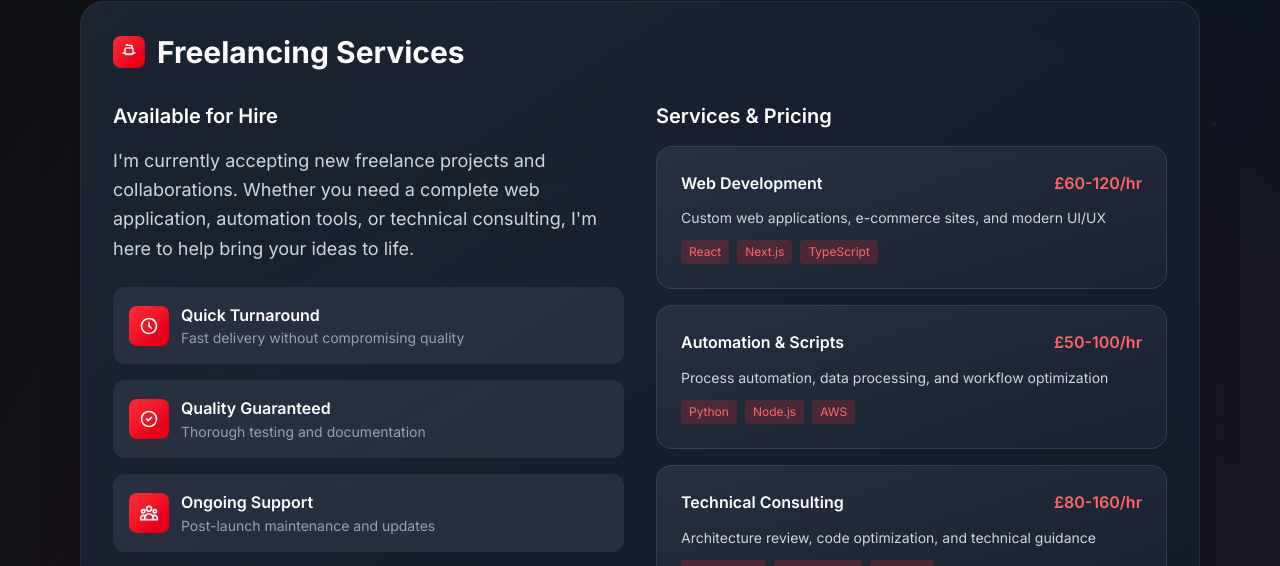
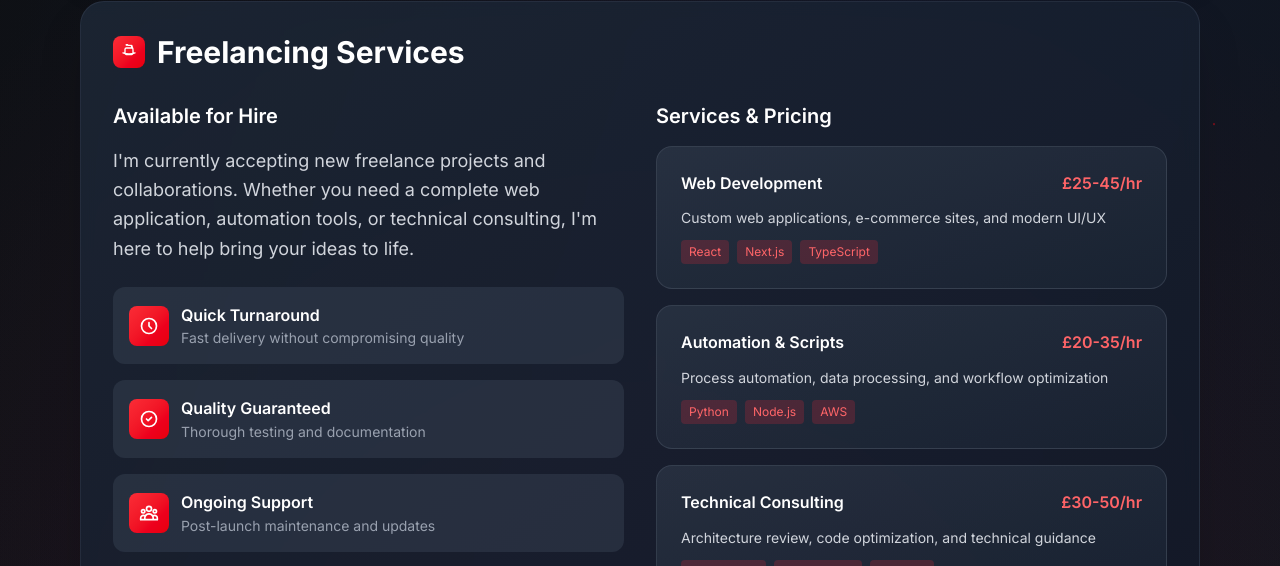
Before and after one commit to inkFusionLabs/inkFusionLabs-Website, a Next.js app: page / in a window 1280 px wide. Shown: the part 1064-1630 px from the top of the page. Built offline with nearby package versions, Linux system fonts and the light colour scheme.

Commit message:
Adjust pricing to realistic entry-level rates for 2 months experience - Web Development: £25-45/hr (was £60-120/hr) - Automation: £20-35/hr (was £50-100/hr) - Consulting: £30-50/hr (was £80-160/hr) - Competitive pricing for new freelancer

```diff
--- a/src/app/page.tsx
+++ b/src/app/page.tsx
@@ -257,7 +257,7 @@ export default function Home() {
                     <div className="p-6 bg-gradient-to-br from-gray-700/50 to-gray-800/50 rounded-2xl border border-gray-600/50 card-hover">
                       <div className="flex items-center justify-between mb-3">
                         <h4 className="font-semibold text-white">Web Development</h4>
-                        <span className="text-red-400 font-semibold">£60-120/hr</span>
+                        <span className="text-red-400 font-semibold">£25-45/hr</span>
                       </div>
                       <p className="text-sm text-gray-300 mb-3">Custom web applications, e-commerce sites, and modern UI/UX</p>
                       <div className="flex flex-wrap gap-2">
@@ -270,7 +270,7 @@ export default function Home() {
                     <div className="p-6 bg-gradient-to-br from-gray-700/50 to-gray-800/50 rounded-2xl border border-gray-600/50 card-hover">
                       <div className="flex items-center justify-between mb-3">
                         <h4 className="font-semibold text-white">Automation & Scripts</h4>
-                        <span className="text-red-400 font-semibold">£50-100/hr</span>
+                        <span className="text-red-400 font-semibold">£20-35/hr</span>
                       </div>
                       <p className="text-sm text-gray-300 mb-3">Process automation, data processing, and workflow optimization</p>
                       <div className="flex flex-wrap gap-2">
@@ -283,7 +283,7 @@ export default function Home() {
                     <div className="p-6 bg-gradient-to-br from-gray-700/50 to-gray-800/50 rounded-2xl border border-gray-600/50 card-hover">
                       <div className="flex items-center justify-between mb-3">
                         <h4 className="font-semibold text-white">Technical Consulting</h4>
-                        <span className="text-red-400 font-semibold">£80-160/hr</span>
+                        <span className="text-red-400 font-semibold">£30-50/hr</span>
                       </div>
                       <p className="text-sm text-gray-300 mb-3">Architecture review, code optimization, and technical guidance</p>
                       <div className="flex flex-wrap gap-2">
```
